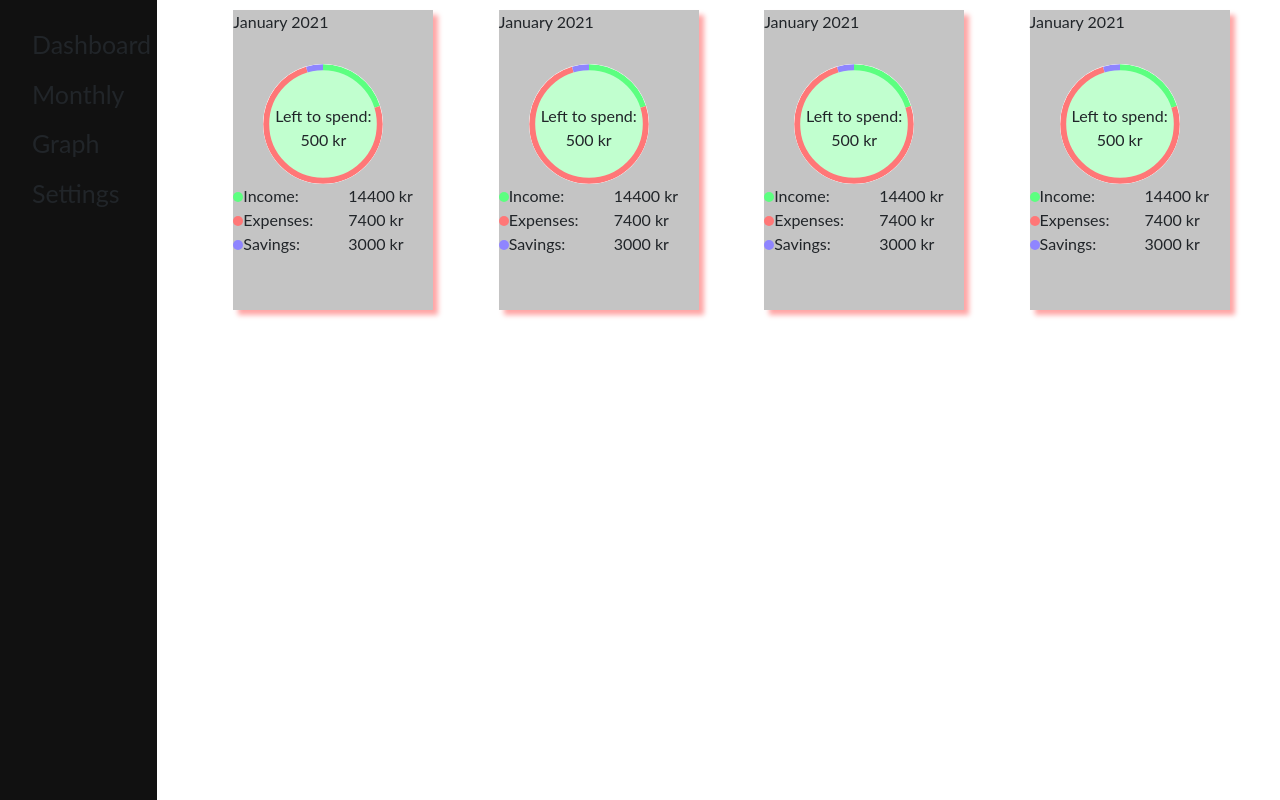
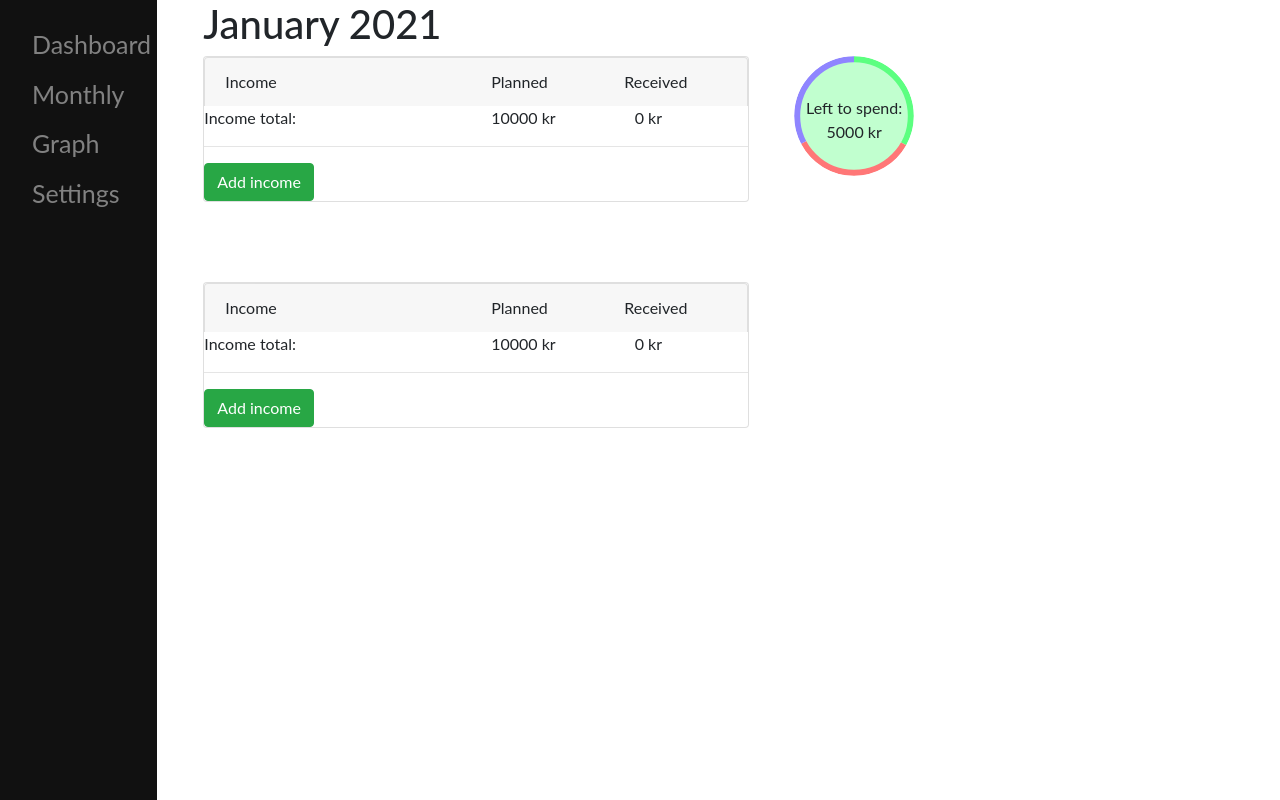
Before and after one commit to kobeisgood/DAT076Project, a React (Create React App) app in the folder react_version/: page /monthly in a window 1280 px wide. Built offline with nearby package versions, Linux system fonts and the light colour scheme.

Commit message:
monthly page and links with react router

```diff
--- a/react_version/package.json
+++ b/react_version/package.json
@@ -9,6 +9,8 @@
     "react": "^17.0.1",
     "react-dom": "^17.0.1",
     "react-minimal-side-navigation": "^1.6.0",
+    "react-router": "^5.2.0",
+    "react-router-dom": "^5.2.0",
     "react-scripts": "^4.0.1",
     "web-vitals": "^0.2.4"
   },
--- /dev/null
+++ b/react_version/src/components/ExpenseTable.js
@@ -0,0 +1,96 @@
+import React from "react";
+
+
+export default class ExpenseTable extends React.Component{
+
+
+    constructor(props) {
+        super(props);
+        this.state = { collapse: "collapse"+this.props.id,
+                        dataTarget: "#collapse"+this.props.id,
+                        accordion: "accordion"+this.props.id,
+                        dataParent: "#accordion"+this.props.id
+                    };
+        }
+
+    render() {
+
+
+
+      return (
+        <div class="row monthly-card no-margin">
+        <div class="card w-100">
+            <div class="card-body no-padding">
+                <div class="accordion" id={this.state.accordion}>
+                    <div class="card">
+                        <div class="card-header collapsed" id={this.props.id} data-toggle="collapse" data-target={this.state.dataTarget} aria-expanded="false">
+                            <div class="row">
+                                <div class="col-6">Income <i class="fa fa-chevron-down"></i> </div>
+                                <div class="col-3"> Planned</div>
+                                <div class="col-3"> Received</div>
+
+                            </div>
+                        </div>
+                        <div id={this.state.collapse} class="collapse" aria-labelledby={this.props.id} data-parent={this.state.dataParent} >
+                            <div class="card-body" id="income">
+                                <div class="row">
+                                    <div class="col-6">Paycheck 1</div>
+                                    <div class="col-3"> 2500 kr</div>
+                                    <div class="col-3"> 0 kr</div>
+
+                                </div>
+                                <hr/>
+                                <div class="row">
+                                    <div class="col-6">Paycheck 1</div>
+                                    <div class="col-3"> 2500 kr</div>
+                                    <div class="col-3"> 0 kr</div>
+
+                                </div>
+                                <hr/>
+                                <div class="row">
+                                    <div class="col-6">Paycheck 1</div>
+                                    <div class="col-3"> 2500 kr</div>
+                                    <div class="col-3"> 0 kr</div>
+
+                                </div>
+                                <hr/>
+                                <div class="row">
+                                    <div class="col-6">Paycheck 1</div>
+                                    <div class="col-3"> 2500 kr</div>
+                                    <div class="col-3"> 0 kr</div>
+                                </div>
+
+
+                            </div>
+                        </div>
+
+
+
+
+
+                    </div>
+
+
+
+                    <div class="row">
+                        <div class="col-6">Income total: </div>
+                        <div class="col-3">10000 kr</div>
+                        <div class="col-3">0 kr</div>
+
+                    </div>
+                    <hr/>
+                    <div class="row">
+                        <div class="col"><button type="button" class="btn btn-success" onclick="addIncome()">Add income</button></div>
+
+                    </div>
+                </div>
+            </div>
+        </div>
+
+
+    </div>
+
+
+
+      )};
+  }
--- a/react_version/src/components/NavigationBar.js
+++ b/react_version/src/components/NavigationBar.js
@@ -1,23 +1,23 @@
 import React from 'react';
 import "../css/NavigationBar.css";
-
+import {Link} from "react-router-dom";
 
 export default class NavigationBar extends React.Component {
     render() {
         return (
             <div className="navigationBar textStyling">
-                <a>
+                <Link to="/dashboard">
                     Dashboard
-                </a>
-                <a>
+                </Link>
+                <Link to="/monthly">
                     Monthly
-                </a>
-                <a>
+                </Link>
+                <Link to="">
                     Graph
-                </a>
-                <a>
+                </Link>
+                <Link to="">
                     Settings
-                </a>
+                </Link>
             </div>
 
 
--- a/react_version/src/index.js
+++ b/react_version/src/index.js
@@ -3,40 +3,27 @@ import ReactDOM from 'react-dom';
 import './index.css';
 import App from './App';
 import reportWebVitals from './reportWebVitals';
+import {BrowserRouter , Route, IndexRoute } from "react-router-dom";
 
 import CircleDiagram from "./components/CircleDiagram";
 import DashboardCard from "./components/DashboardCard";
 import NavigationBar from "./components/NavigationBar";
-
+import Dashboard from "./pages/Dashboard";
+import Monthly from "./pages/Monthly";
 
 ReactDOM.render(
+
+<BrowserRouter>
   <div class="row">
     <div class="col-2">
       <NavigationBar/>
     </div>
-
-      <div class="container-fluid col-10">
-          <div class="d-flex " /*style="justify-content:center"*/>
-          <div class="col-sm">
-            <DashboardCard/>
-          </div>
-          <div class="col-sm">
-            <DashboardCard/>
-          </div>
-          <div class="col-sm">
-            <DashboardCard/>
-          </div>
-          <div class="col-sm">
-            <DashboardCard/>
-          </div>
-          </div>
-      </div>
-
-
-
-
-
-  </div>,
+    <div class="col-10">
+      <Route path="/dashboard" component={Dashboard}></Route>
+      <Route path="/monthly" component={Monthly}></Route>
+    </div>
+  </div>
+</BrowserRouter>,
   document.getElementById('root')
 );
 
--- /dev/null
+++ b/react_version/src/monthly.css
@@ -0,0 +1,24 @@
+/*
+To change this license header, choose License Headers in Project Properties.
+To change this template file, choose Tools | Templates
+and open the template in the editor.
+*/
+/*
+    Created on : Jan 28, 2021, 3:59:23 PM
+    Author     : theok
+*/
+
+
+.monthly-card{
+    margin-bottom:10vh;
+
+}
+
+.monthly-month{
+    margin-bottom:10vh;
+font-size:150%;
+}
+
+.mt-50{
+    margin-top: 50px;
+}
--- /dev/null
+++ b/react_version/src/pages/Dashboard.js
@@ -0,0 +1,28 @@
+import React from "react";
+
+import DashboardCard from "../components/DashboardCard";
+import CircleDiagram from '../components/CircleDiagram'
+
+export default class Dashboard extends React.Component{
+    render() {
+      return (
+        <div class="container-fluid">
+        <div class="d-flex ">
+        <div class="col-sm">
+          <DashboardCard/>
+        </div>
+        <div class="col-sm">
+          <DashboardCard/>
+        </div>
+        <div class="col-sm">
+          <DashboardCard/>
+        </div>
+        <div class="col-sm">
+          <DashboardCard/>
+        </div>
+        </div>
+    </div>
+
+      )
+    };
+  }
--- /dev/null
+++ b/react_version/src/pages/Monthly.js
@@ -0,0 +1,27 @@
+import React from "react";
+import ExpenseTable from "../components/ExpenseTable";
+import CircleDiagram from "../components/CircleDiagram";
+
+import '../monthly.css';
+
+export default class Monthly extends React.Component {
+
+render(){
+    return(
+    <div>
+        <div class="row">
+            <h1>January 2021</h1>
+        </div>
+        <div class="row">
+            <div class="col-6">
+            <ExpenseTable id="t1"/>
+            <ExpenseTable id="t2"/>
+            </div>
+        <div class="col-6">
+            <CircleDiagram money="5000" income="33" expense="34" savings="33"/>
+        </div>
+    </div>
+    </div>
+)};
+
+}
```
Also changed, not shown: 1 other file (tests, documents, lock files or other folders).
